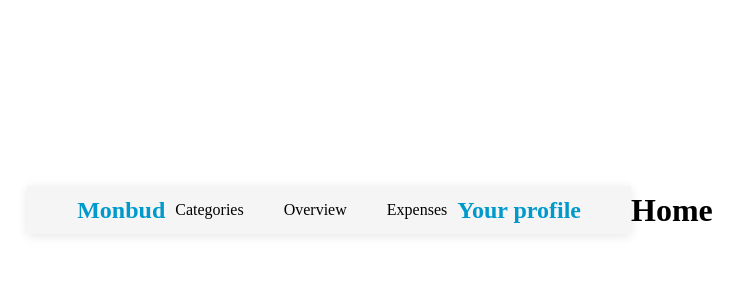
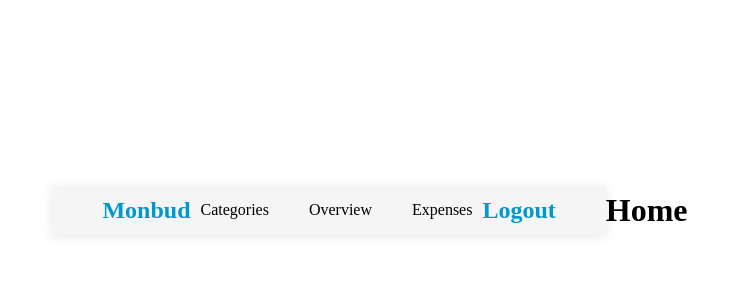
Before and after one commit to JoachimBaumann/InteractiveSystemsEngineering-SDUGroup12, a Flask app: template templates/home.html in a window 1280 px wide. Shown: the part 190-490 px from the top of the page, without its empty margins (270-1013 px from the left). Run offline with Flask 3, Linux system fonts and the light colour scheme; the template is opened without the code that fills it, so the values that code supplies are empty.

Commit message:
Update navbar

```diff
--- a/templates/base.html
+++ b/templates/base.html
@@ -15,10 +15,10 @@
             <a href="#">Overview</a>
             <a href="#">Expenses</a>
         </div>
-        <a href="#" class="logo">Your profile</a>
+        <a href="#" class="logo">Logout</a>
     </div>
 
-    <div class="">
+    <div class="content">
         {% block content %}
         {% endblock %}
     </div>
```
